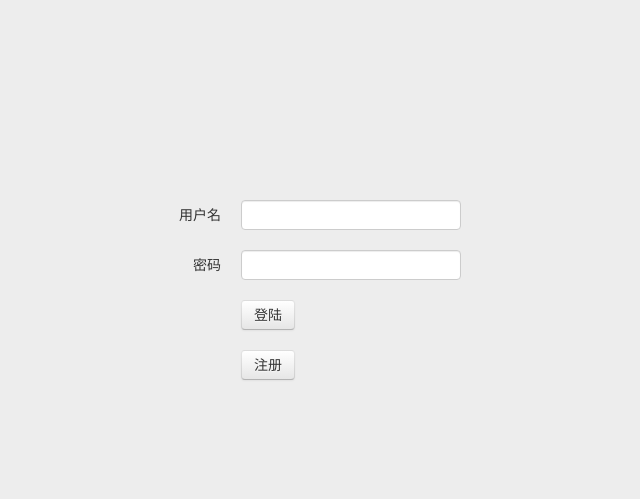
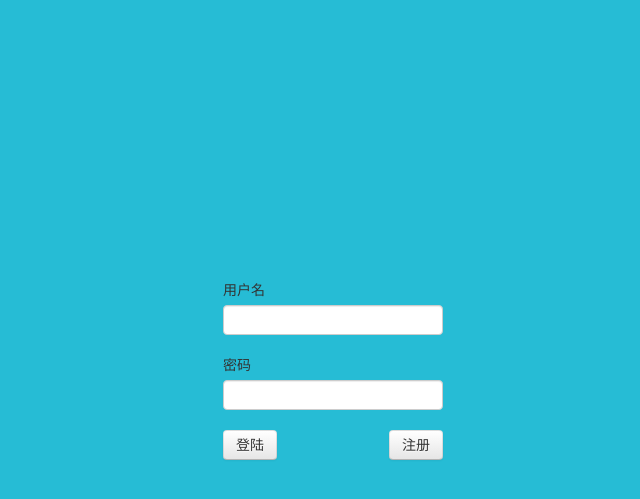
Before and after one commit to meishijia/Blog, a Django app: page /accounts/ in a window 1280 px wide. Shown: the top 499 px of the page, without its empty margins (289-929 px from the left). Run offline with Django 3.2, Linux system fonts and the light colour scheme; some libraries are stand-ins or nearby versions.

Commit message:
add code

```diff
--- a/blogger/accounts/templates/accounts/base.html
+++ b/blogger/accounts/templates/accounts/base.html
@@ -3,16 +3,20 @@
 <head>
     <meta charset="UTF-8">
 	<title>{% block title %}{% endblock %}</title>
+	{% block cssstyle %}{% endblock %}
     <link rel="stylesheet" href="/static/css/bootstrap.css">
     <link rel="stylesheet" href="/static/css/bootstrap-responsive.css">
 	<link rel="stylesheet" href="/static/css/bootstrap-responsive.min.css">
 	<link rel="stylesheet" href="/static/css/bootstrap.min.css">
 
+
+
 	<script src="/static/js/bootstrap.js"></script>
 	<script src="/static/js/bootstrap.min.js"></script>
 
+
 </head>
-<body style="background-color:#ededed">
+<body style="background-color:#26bcd5">
 	{% block content %}{% endblock %}
 </body>
 </html>
--- a/blogger/accounts/templates/accounts/login.html
+++ b/blogger/accounts/templates/accounts/login.html
@@ -2,11 +2,31 @@
 
 {% block title %}登录 {% endblock %}
 
+{% block cssstyle %}
+<style type="text/css">
+#logindev{
+  position: absolute;
+  top: 35%;
+  left:40%;
+}
+input[type="password"]:focus,
+input[type="text"]:focus {
+  outline:0;
+  border-color:rgba(28,120,135,0.8);
+  outline: thin dotted \9;
+  /* IE6-9 */
+  -webkit-box-shadow: inset 0 1px 1px rgba(0, 0, 0, 0.075), 0 0 8px rgba(28, 120, 135, 0.6);
+     -moz-box-shadow: inset 0 1px 1px rgba(0, 0, 0, 0.075), 0 0 8px rgba(28, 120, 135, 0.6);
+          box-shadow: inset 0 1px 1px rgba(0, 0, 0, 0.075), 0 0 8px rgba(28, 120, 135, 0.6);
+
+}
+</style>
+{% endblock %}
+
 {% block content %}
-<div class="container-fluid">
-	<div class="row-fluid">
-		<div class="span12" style="width:300px;margin-left:330px;margin-top:200px">
-			<form class="form-horizontal" method="post" action="/accounts/deal_form/">
+<div class="container">
+	<div class="col-lg-4 col-lg-offset-4 col-sm-6 col-sm-offset-3 col-xs-8 col-xs-offset-2" id="logindev">
+			<form class="form-horizontail" method="post" action="/accounts/deal_form/">
 				{% csrf_token %}
 				<div class="control-group">
 					 <label class="control-label" for="inputUsername">用户名</label>
@@ -20,18 +40,19 @@
 						<input id="inputPassword" type="password" name="password"/>
 					</div>
 				</div>
-				<div class="control-group">
+				<div style="padding-left:10px padding-right:10px height:auto">
+				<div class="control-group pull-left">
 					<div class="controls">
 						 <button type="submit" class="btn" action="/accounts/login/">登陆</button>
 					</div>
 				</div>
-				<div class="control-group">
+				<div class="control-group pull-right">
 					<div class="controls">
 						<a href="/accounts/register" class="btn">注册</a>
 					</div>
 				</div>
+				</div>
 			</form>
-		</div>
 	</div>
 </div>
 {% endblock %}
--- a/blogger/articles/templates/articles/article_list.html
+++ b/blogger/articles/templates/articles/article_list.html
@@ -37,7 +37,7 @@
 			</h2>
 			<small>{{article.time_stamp}}</small>
 			<p>
-				{{article.content | truncatewords_html:20 }}
+				{{article.content | truncatewords_html:20 | safe }}
 			</p>
 			{% endfor %}
 		</div>
--- a/blogger/articles/templates/articles/show_article.html
+++ b/blogger/articles/templates/articles/show_article.html
@@ -36,7 +36,7 @@
 				</h1>
 				<p>创建时间：{{article.time_stamp}}</p>
 				<p>
-				{{article.content}}
+				{{ article.content | safe }}
 				</p>
 			</div>
 			<hr/>
--- a/blogger/manager/templates/manager/base.html
+++ b/blogger/manager/templates/manager/base.html
@@ -46,7 +46,7 @@
 						<a href="/manager/manage_accounts/">管理账户</a>
 					</li>
 					<li>
-						<a href="/accounts/index/">跳转到博客前台</a>
+						<a href="/articles/index/">跳转到博客前台</a>
 					</li>
 					<li>
 						<a href="/accounts/logout/">登出</a>
```
Also changed, not shown: blogger/articles/templates/articles/add_article.html (deleted, +0 -21 lines), blogger/articles/templates/articles/index.html (deleted, +0 -34 lines), blogger/manager/views.py (+7 -4 lines), blogger/db.sqlite3, 2 other files.
